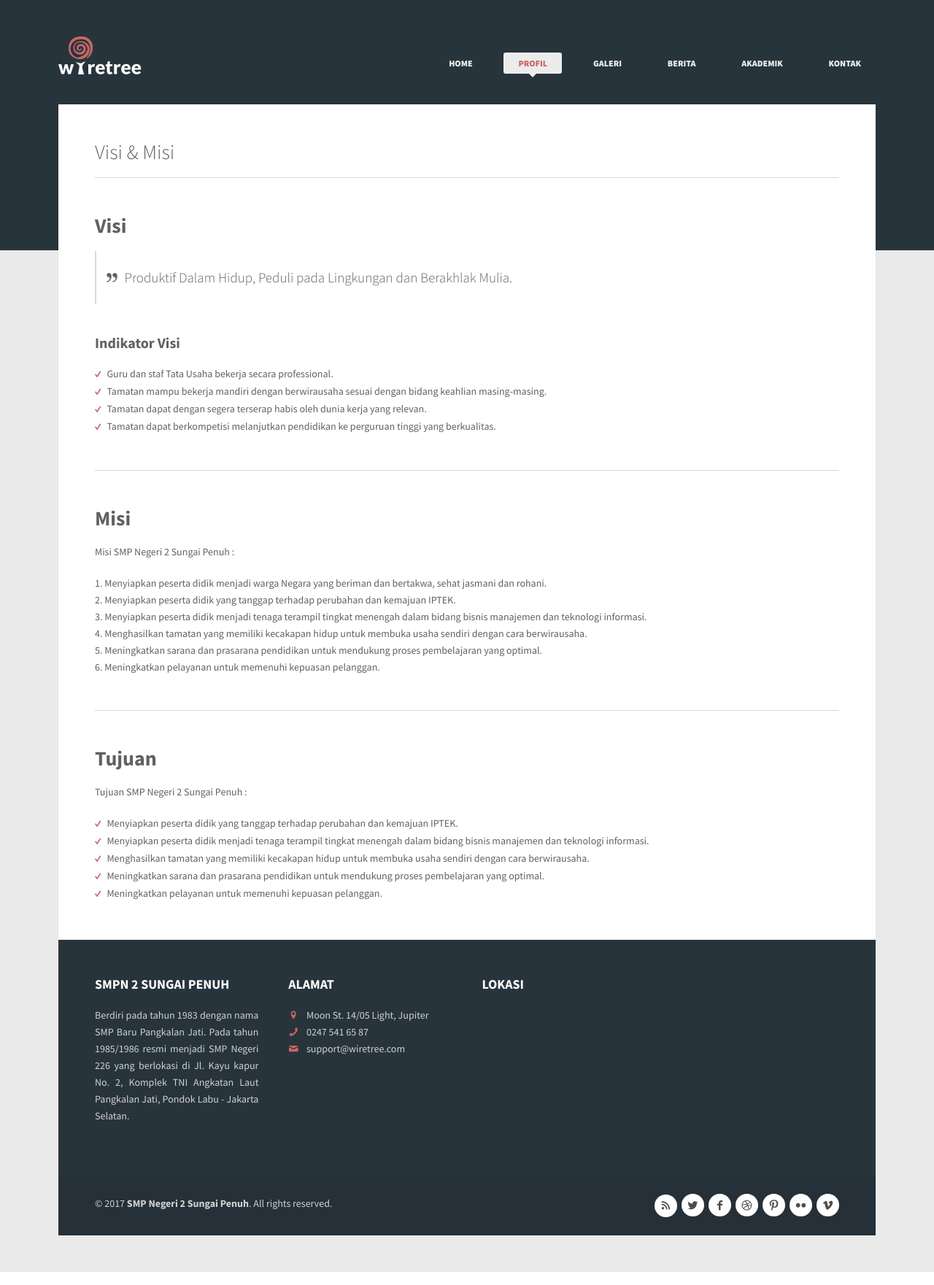
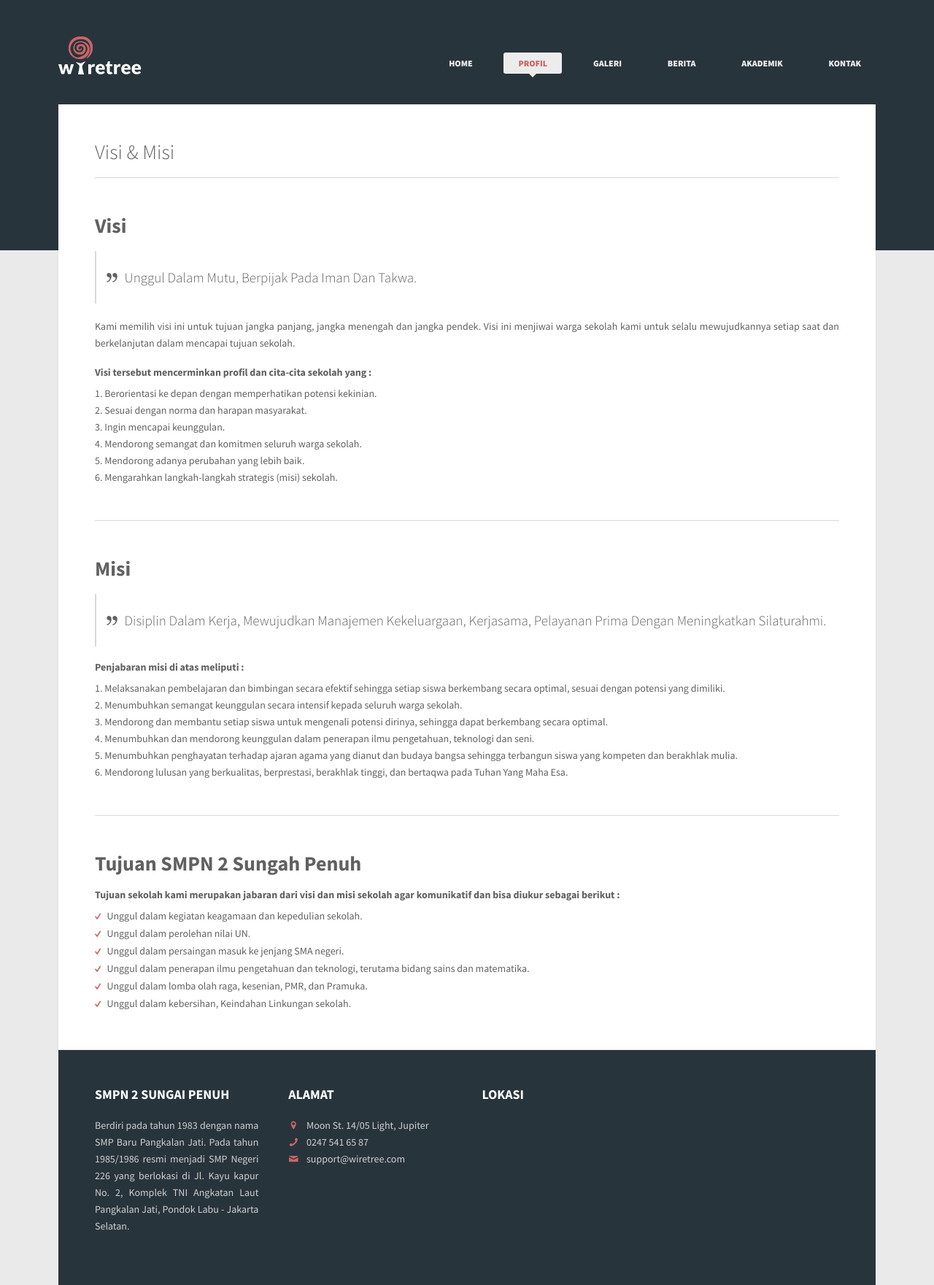
Before and after one commit to novalkrnfds/SMPN2dev, a CodeIgniter app: page /SMPN2dev/profil/visimisi in a window 1280 px wide. Shown: the top 1761 px of the page at 73% size. Run offline with CodeIgniter, Linux system fonts and the light colour scheme; some libraries are stand-ins or nearby versions; grey boxes are pictures that could not be loaded.

Commit message:
add prestasi and edit visi misi

```diff
--- a/application/controllers/profil.php
+++ b/application/controllers/profil.php
@@ -14,4 +14,8 @@ class Profil extends CI_Controller {
 	public function visimisi(){
 		$this->template->display('content/profil/visimisi');
 	}
+
+	public function prestasi(){
+		$this->template->display('content/profil/prestasi');
+	}
 }
--- a/application/views/content/profil/visimisi.php
+++ b/application/views/content/profil/visimisi.php
@@ -5,42 +5,50 @@
 		</div>
 		<h1>Visi</h1>
 		<blockquote>
-			<p><br><i class="icon-quote special"></i> &nbsp;Produktif Dalam Hidup, Peduli pada Lingkungan dan Berakhlak Mulia.<br><br></p>
+			<p><br><i class="icon-quote special"></i> &nbsp;Unggul Dalam Mutu, Berpijak Pada Iman Dan Takwa.<br><br></p>
 		</blockquote>
-		<br>
-		<div class="two-half">
-			<h3>Indikator Visi</h3>
-			<ul class="unordered">
-				<li>Guru dan staf Tata Usaha bekerja secara professional.</li>
-				<li>Tamatan mampu bekerja mandiri dengan berwirausaha sesuai dengan bidang keahlian masing-masing. </li>
-				<li>Tamatan dapat dengan segera terserap habis oleh dunia kerja yang relevan.</li>
-				<li>Tamatan dapat berkompetisi melanjutkan pendidikan ke perguruan tinggi yang berkualitas.</li>
-			</ul>
+		<p style="text-align:justify">
+			Kami memilih visi ini untuk tujuan jangka panjang, jangka menengah dan jangka pendek.
+			Visi ini menjiwai warga sekolah kami untuk selalu mewujudkannya setiap saat dan berkelanjutan dalam mencapai tujuan sekolah.</p>
+		<div class="one-half">
+			<h5>Visi tersebut mencerminkan profil dan cita-cita sekolah yang :</h5>
+			<ol class="">
+				<li>Berorientasi ke depan dengan memperhatikan potensi kekinian.</li>
+				<li>Sesuai dengan norma dan harapan masyarakat. </li>
+				<li>Ingin mencapai keunggulan.</li>
+				<li>Mendorong semangat dan komitmen seluruh warga sekolah.</li>
+				<li>Mendorong adanya perubahan yang lebih baik.</li>
+				<li>Mengarahkan langkah-langkah strategis (misi) sekolah.</li>
+			</ol>
 		</div>
 		<div class="clear"></div>
 		<hr />
 		<h1>Misi</h1>
-		<p>Misi SMP Negeri 2 Sungai Penuh :</p>
+		<blockquote>
+			<p><br><i class="icon-quote special"></i> &nbsp;Disiplin  Dalam  Kerja, Mewujudkan Manajemen Kekeluargaan, Kerjasama, Pelayanan Prima Dengan Meningkatkan Silaturahmi.<br><br></p>
+		</blockquote>
+		<h5>Penjabaran misi di atas meliputi :</h5>
 		<div class="third-half">
 			<ol class="">
-				<li>Menyiapkan peserta didik menjadi warga Negara yang beriman dan bertakwa, sehat jasmani dan rohani.</li>
-				<li>Menyiapkan peserta didik yang tanggap terhadap perubahan dan kemajuan IPTEK. </li>
-				<li>Menyiapkan peserta didik menjadi tenaga terampil tingkat menengah dalam bidang bisnis manajemen dan teknologi informasi.</li>
-				<li>Menghasilkan tamatan yang memiliki kecakapan hidup untuk membuka usaha sendiri dengan cara berwirausaha.</li>
-				<li>Meningkatkan sarana dan prasarana pendidikan untuk mendukung proses pembelajaran yang optimal.</li>
-				<li>Meningkatkan pelayanan untuk memenuhi kepuasan pelanggan.</li>
+				<li>Melaksanakan pembelajaran dan bimbingan secara efektif sehingga setiap siswa berkembang secara optimal, sesuai dengan potensi yang dimiliki.</li>
+				<li>Menumbuhkan semangat keunggulan secara intensif kepada seluruh warga sekolah.</li>
+				<li>Mendorong dan membantu setiap siswa untuk mengenali potensi dirinya, sehingga dapat berkembang secara optimal.</li>
+				<li>Menumbuhkan dan mendorong keunggulan dalam penerapan ilmu pengetahuan, teknologi dan seni.</li>
+				<li>Menumbuhkan penghayatan terhadap ajaran agama yang dianut dan budaya bangsa sehingga terbangun siswa yang kompeten dan berakhlak mulia.</li>
+				<li>Mendorong lulusan yang berkualitas, berprestasi, berakhlak tinggi, dan bertaqwa pada Tuhan Yang Maha Esa. </li>
 			</ol>
 		</div>
 		<hr>
-		<h1>Tujuan</h1>
-		<p>Tujuan SMP Negeri 2 Sungai Penuh :</p>
+		<h1>Tujuan SMPN 2 Sungah Penuh</h1>
+		<h5>Tujuan sekolah kami merupakan jabaran dari visi dan misi sekolah agar komunikatif dan bisa diukur sebagai berikut :</h5>
 		<div class="">
 			<ul class="unordered">
-				<li>Menyiapkan peserta didik yang tanggap terhadap perubahan dan kemajuan IPTEK. </li>
-				<li>Menyiapkan peserta didik menjadi tenaga terampil tingkat menengah dalam bidang bisnis manajemen dan teknologi informasi.</li>
-				<li>Menghasilkan tamatan yang memiliki kecakapan hidup untuk membuka usaha sendiri dengan cara berwirausaha.</li>
-				<li>Meningkatkan sarana dan prasarana pendidikan untuk mendukung proses pembelajaran yang optimal.</li>
-				<li>Meningkatkan pelayanan untuk memenuhi kepuasan pelanggan.</li>
+				<li>Unggul dalam kegiatan keagamaan dan kepedulian sekolah.</li>
+				<li>Unggul dalam perolehan nilai UN.</li>
+				<li>Unggul dalam persaingan masuk ke jenjang SMA negeri.</li>
+				<li>Unggul dalam penerapan ilmu pengetahuan dan teknologi, terutama bidang sains dan matematika.</li>
+				<li>Unggul dalam lomba olah raga, kesenian, PMR,  dan Pramuka.</li>
+				<li>Unggul dalam kebersihan, Keindahan Linkungan  sekolah.</li>
 			</ul>
 		</div>
 	</div>
--- a/application/views/templates/nav.php
+++ b/application/views/templates/nav.php
@@ -3,14 +3,14 @@
 		<li class="<?php if($this->uri->segment(1) == null){echo "active";}?>">
 			<a href="<?php echo base_url();?>">Home</a>
 		</li>
-		<li class="<?php if($this->uri->segment(2) == "profil" || $this->uri->segment(2) == "struktur_organisasi" || $this->uri->segment(2) == "visimisi"){echo "active";}?>">
+		<li class="<?php if($this->uri->segment(2) == "profil" || $this->uri->segment(2) == "prestasi" || $this->uri->segment(2) == "struktur_organisasi" || $this->uri->segment(2) == "visimisi"){echo "active";}?>">
 			<a href="#">Profil</a>
 			<ul>
 				<li><a href="#">Sejarah Sekolah</a></li>
 				<li><a href="<?php echo base_url()."profil/struktur_organisasi"; ?>">Struktur Organinasi</a></li>
 				<li><a href="<?php echo base_url()."profil/visimisi"; ?>">Visi & Misi</a></li>
 				<li><a href="<?php echo base_url()."profil/visimisi"; ?>">Sarana & Prasarana</a></li>
-				<li><a href="<?php echo base_url()."profil/visimisi"; ?>">Prestasi</a></li>
+				<li><a href="<?php echo base_url()."profil/prestasi"; ?>">Prestasi</a></li>
 			</ul>
 		</li>
 		<li class="<?php if($this->uri->segment(2)=="galeri"){echo "active";}?>">
```
Also changed, not shown: application/views/content/profil/prestasi.php (added, +82 -0 lines).
